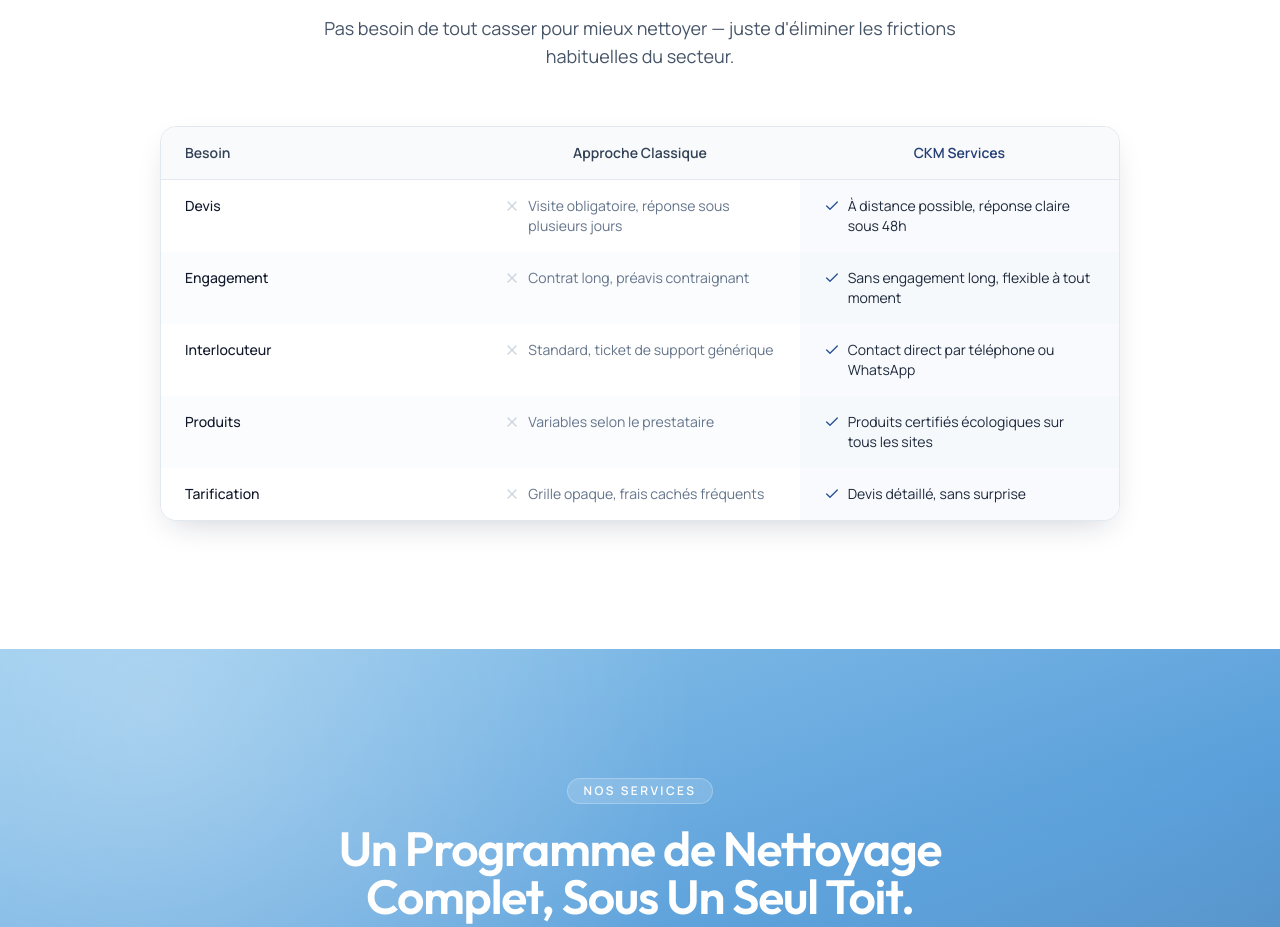
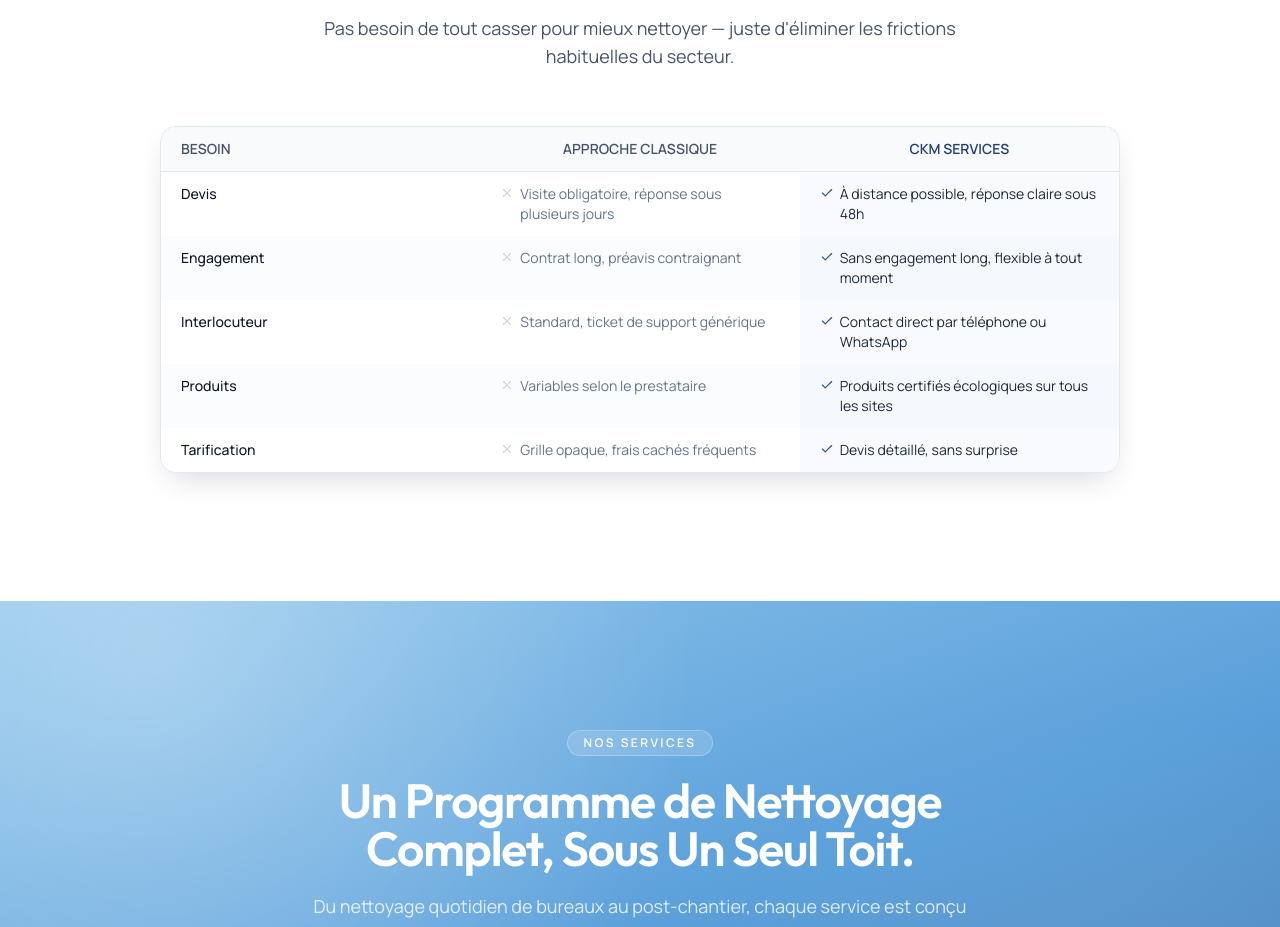
Before and after one commit to CKMSERVICES/ckm-services-site, a Next.js app: page / in a window 1280 px wide. Shown: the part 2529-3456 px from the top of the page. Built offline with nearby package versions, Linux system fonts and the light colour scheme; no server answers.

Commit message:
Comparison: table plus compacte (padding et texte reduits)

```diff
--- a/components/Comparison.tsx
+++ b/components/Comparison.tsx
@@ -22,10 +22,10 @@
 
 <ScrollReveal delay={0.1}>
 <div className="mt-14 overflow-hidden rounded-2xl border border-slate-200 bg-white shadow-soft">
-<div className="grid grid-cols-3 border-b border-slate-200 bg-slate-50 text-sm font-semibold text-slate-700">
-<div className="px-4 py-4 sm:px-6">Besoin</div>
-<div className="px-4 py-4 text-center sm:px-6">Approche Classique</div>
-<div className="relative px-4 py-4 text-center text-sapphire-700 sm:px-6">
+<div className="grid grid-cols-3 border-b border-slate-200 bg-slate-50 text-xs font-semibold uppercase tracking-wide text-slate-600 sm:text-sm sm:tracking-normal">
+<div className="px-3 py-2.5 sm:px-5 sm:py-3">Besoin</div>
+<div className="px-3 py-2.5 text-center sm:px-5 sm:py-3">Approche Classique</div>
+<div className="relative px-3 py-2.5 text-center text-sapphire-700 sm:px-5 sm:py-3">
 {siteConfig.shortName} Services
 </div>
 </div>
@@ -37,19 +37,19 @@
 whileInView={{ opacity: 1, y: 0 }}
 viewport={{ once: true }}
 transition={{ delay: index * 0.07, duration: 0.4 }}
-className={`grid grid-cols-3 text-sm ${
+className={`grid grid-cols-3 text-xs leading-snug sm:text-sm ${
 index % 2 === 0 ? "bg-white" : "bg-slate-50/60"
 }`}
 >
-<div className="px-4 py-4 font-medium text-slate-900 sm:px-6">
+<div className="px-3 py-2.5 font-medium text-slate-900 sm:px-5 sm:py-3">
 {row.need}
 </div>
-<div className="flex items-start gap-2 px-4 py-4 text-slate-500 sm:px-6">
-<X className="mt-0.5 h-4 w-4 flex-shrink-0 text-slate-300" aria-hidden="true" />
+<div className="flex items-start gap-1.5 px-3 py-2.5 text-slate-500 sm:px-5 sm:py-3">
+<X className="mt-0.5 h-3.5 w-3.5 flex-shrink-0 text-slate-300" aria-hidden="true" />
 <span>{row.traditional}</span>
 </div>
-<div className="flex items-start gap-2 bg-sapphire-50/40 px-4 py-4 text-slate-800 sm:px-6">
-<Check className="mt-0.5 h-4 w-4 flex-shrink-0 text-sapphire-600" aria-hidden="true" />
+<div className="flex items-start gap-1.5 bg-sapphire-50/40 px-3 py-2.5 text-slate-800 sm:px-5 sm:py-3">
+<Check className="mt-0.5 h-3.5 w-3.5 flex-shrink-0 text-sapphire-600" aria-hidden="true" />
 <span>{row.ckm}</span>
 </div>
 </motion.div>
```
